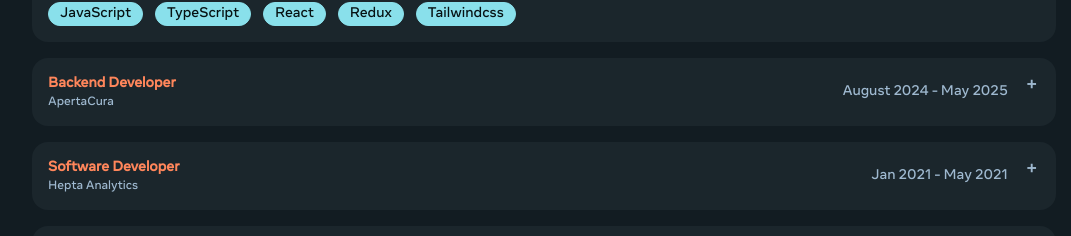
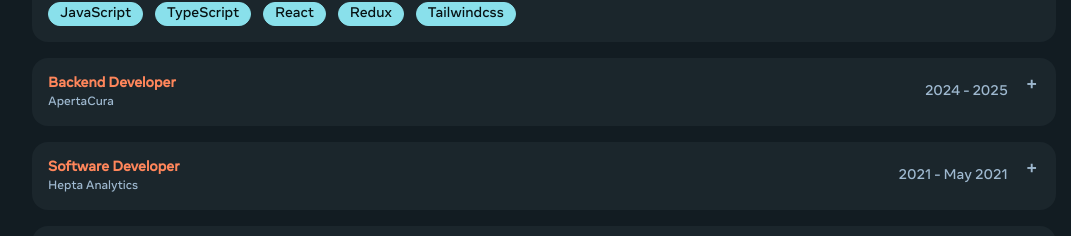
Before and after one commit to Cherubln/cherubln.github.io, a React (Vite) app: page /#/ in a window 1280 px wide. Shown: the part 2780-3016 px from the top of the page, without its empty margins (96-1167 px from the left). Built offline with nearby package versions, Linux system fonts and the light colour scheme.

Commit message:
Update experience section

```diff
--- a/src/constants/experience-set.ts
+++ b/src/constants/experience-set.ts
@@ -22,7 +22,7 @@ const experienceSet: ExperienceType[] = [
   {
     role: "Backend Developer",
     company: "ApertaCura",
-    duration: "August 2024 - May 2025",
+    duration: "2024 - 2025",
     location: { name: "Remote", Icon: ImLocation2 },
     website: { name: "apertacura.com", Icon: BsArrowUpRightSquareFill },
     description:
@@ -41,7 +41,7 @@ const experienceSet: ExperienceType[] = [
   {
     role: " Software Developer",
     company: "Hepta Analytics",
-    duration: "Jan 2021 - May 2021",
+    duration: "2021 - May 2021",
     location: { name: "Remote", Icon: ImLocation2 },
     website: { name: "heptanalytics.com", Icon: BsArrowUpRightSquareFill },
     description:
```
